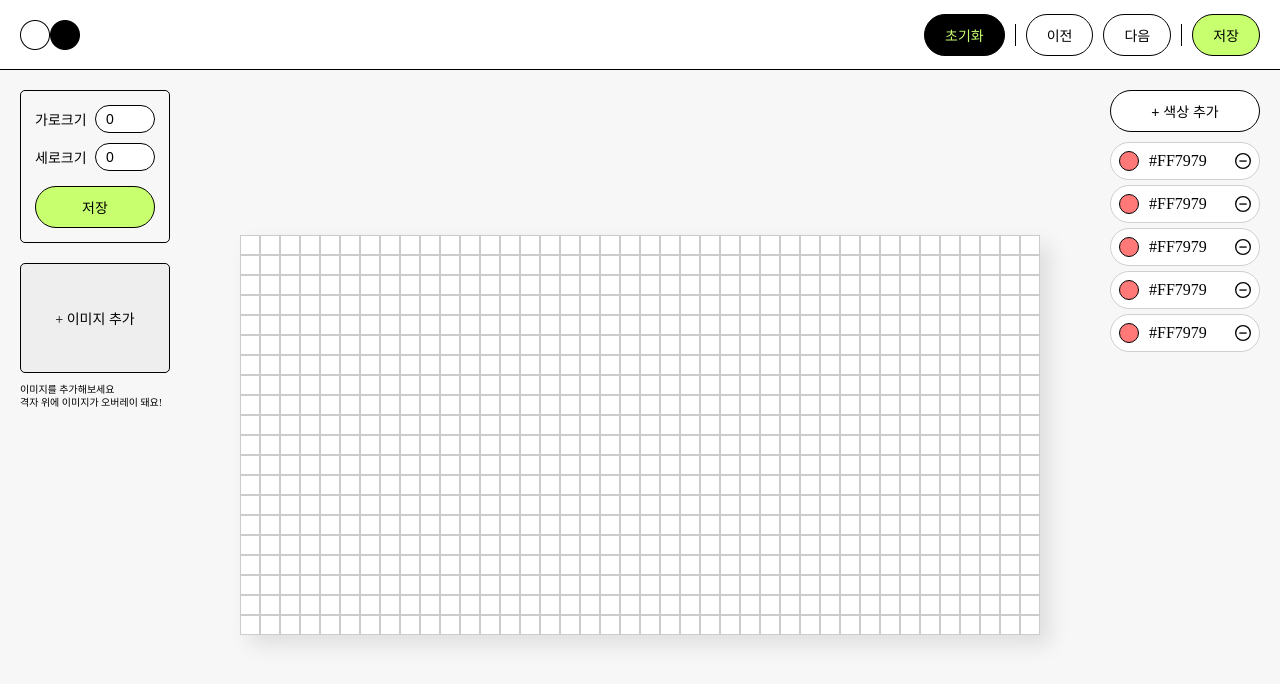
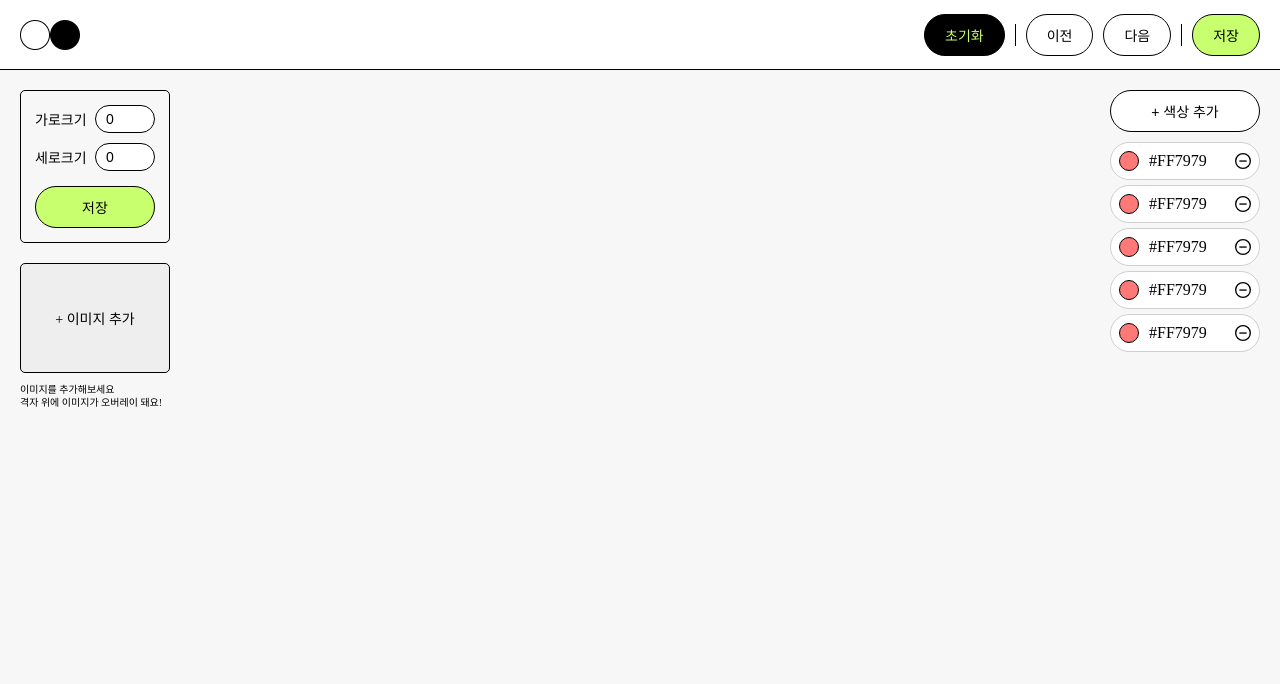
Before and after one commit to kanghyew0n/bead-buddies, a React (Vite) app: page / in a window 1280 px wide. Shown: the top 684 px of the page. Built offline with nearby package versions, Linux system fonts and the light colour scheme.

Commit message:
🔥 Remove: grid size control 추가되며 prop 제거

```diff
--- a/src/App.tsx
+++ b/src/App.tsx
@@ -15,7 +15,7 @@ function App() {
           <GridSizeControl />
           <ImageUploader />
         </GridControlSection>
-        <Grid column={40} row={20} />
+        <Grid />
         <ColorPicker />
       </Body>
     </>
```
